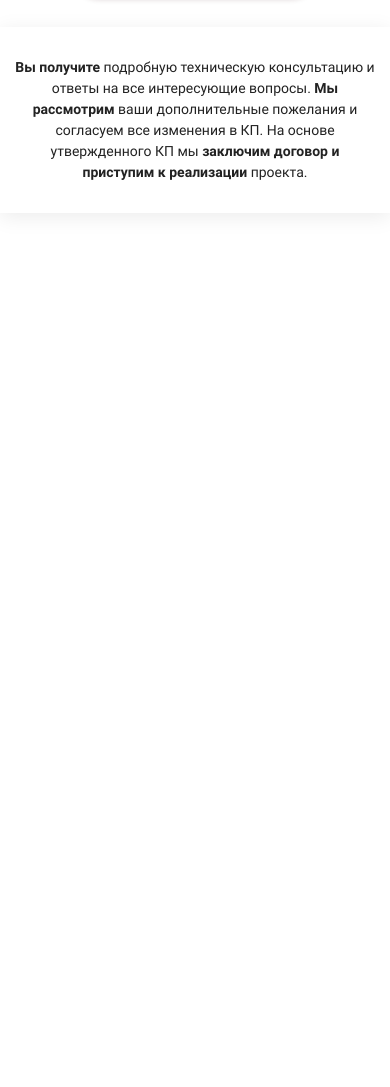
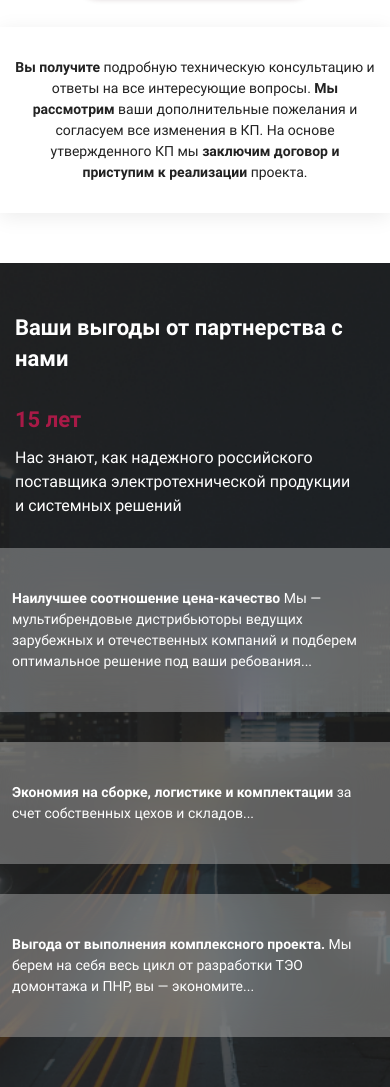
Before and after one commit to shahriyor-sharifjonov/electroff, a website: page src/index.pug in a window 390 px wide. Shown: the part 9025-10112 px from the top of the page. Before the commit the page ends 9288 px from the top, so only its background shows below. Drawn offline with nearby package versions, Linux system fonts and the light colour scheme; files that its build step writes are made by us from their sources; files whose address does not match are found by name.

Commit message:
end partners block responsive

```diff
--- a/gulp/version.json
+++ b/gulp/version.json
@@ -1,3 +1,3 @@
 {
-    "main": "20220225214814"
+    "main": "20220225221201"
 }
--- /dev/null
+++ b/src/components/partner.pug
@@ -0,0 +1,18 @@
+mixin partner()
+    .partner.section
+        .partner__body.container
+            .partner__left
+                h2.partner__left-title Ваши выгоды от партнерства с нами
+                .partner__texts
+                    span.partner__texts-span 15 лет
+                    p.partner__texts-p Нас знают, как надежного российского поставщика электротехнической продукции и системных решений
+            .partner__right
+                .partner__item
+                    img(src="@img/partner-icon.png", alt="").partner__icon
+                    p.partner__item-p #[span.partner__item-span Наилучшее соотношение цена-качество]  Мы — мультибрендовые дистрибьюторы ведущих зарубежных и отечественных компаний и подберем оптимальное решение под ваши ребования...
+                .partner__item
+                    img(src="@img/partner-icon.png", alt="").partner__icon
+                    p.partner__item-p #[span.partner__item-span Экономия на сборке, логистике и комплектации ]  за счет собственных цехов и складов...
+                .partner__item
+                    img(src="@img/partner-icon.png", alt="").partner__icon
+                    p.partner__item-p #[span.partner__item-span Выгода от выполнения комплексного проекта.]   Мы берем на себя весь цикл от разработки ТЭО домонтажа и ПНР, вы — экономите...
--- a/src/index.pug
+++ b/src/index.pug
@@ -28,6 +28,8 @@ html(lang="en")
                 +download
                 include components/order
                 +order
+                include components/partner
+                +partner
             include components/footer
             +footer
         script(src="https://unpkg.com/swiper/swiper-bundle.min.js")
--- /dev/null
+++ b/src/scss/layout/_partner.scss
@@ -0,0 +1,135 @@
+.partner{
+    background: url(../img/partner-bg.png) center / cover no-repeat;
+    width: 100%;
+    position: relative;
+    &__body{
+        display: flex;
+        justify-content: space-between;
+        align-items: center;
+        @include media(992){
+            flex-direction: column;
+            align-items: flex-start;
+        }
+    }
+    &__left{
+        &-title{
+            font-weight: bold;
+            font-size: 36px;
+            line-height: 140%;
+            color: #FFFFFF;
+            margin-bottom: 70px;
+            max-width: 440px;
+            width: 100%;
+            @include media(992){
+                font-size: 22px;
+                line-height: 140%;
+                margin-bottom: 30px;
+            }
+        }
+    }
+    &__texts{
+        margin-left: 70px;
+        @include media(1200){
+            margin-left: 0;
+        }
+        &-span{
+            display: block;
+            font-weight: bold;
+            font-size: 36px;
+            line-height: 140%;
+            color: #A81A47;
+            margin-bottom: 5px;
+            @include media(767){
+                font-size: 22px;
+                line-height: 140%;
+                margin-bottom: 10px;
+            }
+        }
+        &-p{
+            font-weight: normal;
+            font-size: 16px;
+            line-height: 150%;
+            color: #fff;
+            max-width: 345px;
+            width: 100%;
+        }
+    }
+    &__right{
+        max-width: 570px;
+        width: 100%;
+        background: rgba(255, 255, 255, 0.3);
+        backdrop-filter: blur(20px);
+        position: absolute;
+        top: 0;
+        bottom: 0;
+        right: 375px;
+        padding-top: 150px;
+        padding-bottom: 100px;
+        display: flex;
+        flex-direction: column;
+        row-gap: 30px;
+        @include media(1700){
+            right: 150px;
+        }
+        @include media(1400){
+            right: 100px;
+        }
+        @include media(1200){
+            right: 0;
+        }
+        @include media(992){
+            background: none;
+            backdrop-filter: none;
+            padding-top: 30px;
+            padding-bottom: 0;
+            position: static;
+            width: 100%;
+            max-width: 100%;
+        }
+    }
+    &__item{
+        display: flex;
+        align-items: center;
+        column-gap: 55px;
+        @include media(992){
+            column-gap: 0;
+            width: 100%;
+            max-width: 100%;
+        }
+        &-p{
+            font-weight: normal;
+            font-size: 16px;
+            line-height: 150%;
+            color: #FFFFFF;
+            max-width: 400px;
+            width: 100%;
+            @include media(992){
+                background: rgba(255, 255, 255, 0.3);
+                backdrop-filter: blur(20px);
+                padding: 40px 12px;
+                max-width: 100%;
+                width: 100%;
+            }
+            @include media(767){
+                font-size: 14px;
+                font-size: 14px;
+                margin-left: -15px;
+                min-width: calc(100% + 30px);
+                width: calc(100% + 30px);
+            }
+        }
+        &-span{
+            font-weight: bold;
+            text-decoration: underline;
+            @include media(767){
+                text-decoration: none;
+            }
+        }
+    }
+    &__icon{
+        margin-left: -15px;
+        @include media(992){
+            display: none;
+        }
+    }
+}
--- a/src/scss/style.scss
+++ b/src/scss/style.scss
@@ -33,7 +33,8 @@
     'layout/adventages',
     'layout/opp',
     'layout/download',
-    'layout/order';
+    'layout/order',
+    'layout/partner';
 
 // components
 @import
```
Also changed, not shown: dist/css/style.css, dist/css/style.min.css, dist/img/partner-bg.png (added), dist/img/partner-bg.webp (added), dist/img/partner-icon.png (added), dist/img/partner-icon.webp (added), dist/index.html, src/img/partner-bg.png (added), src/img/partner-icon.png (added).
